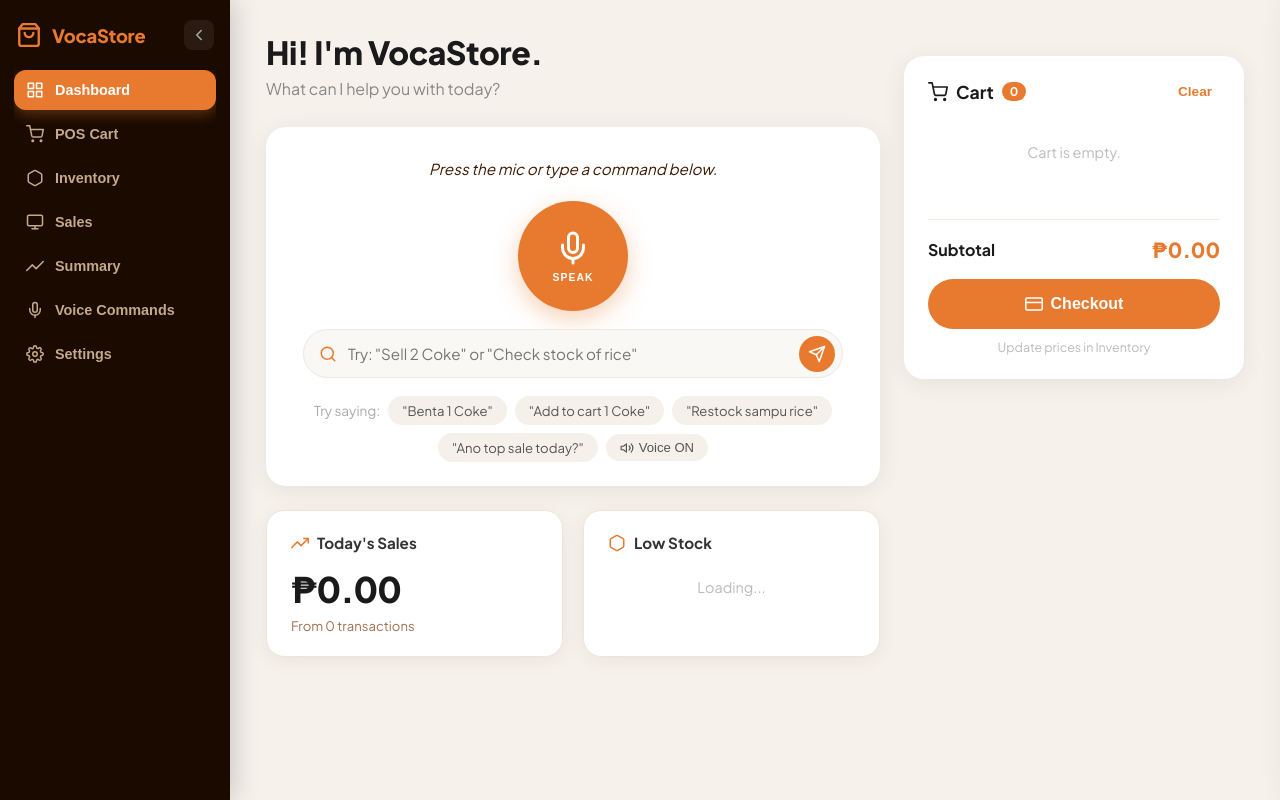
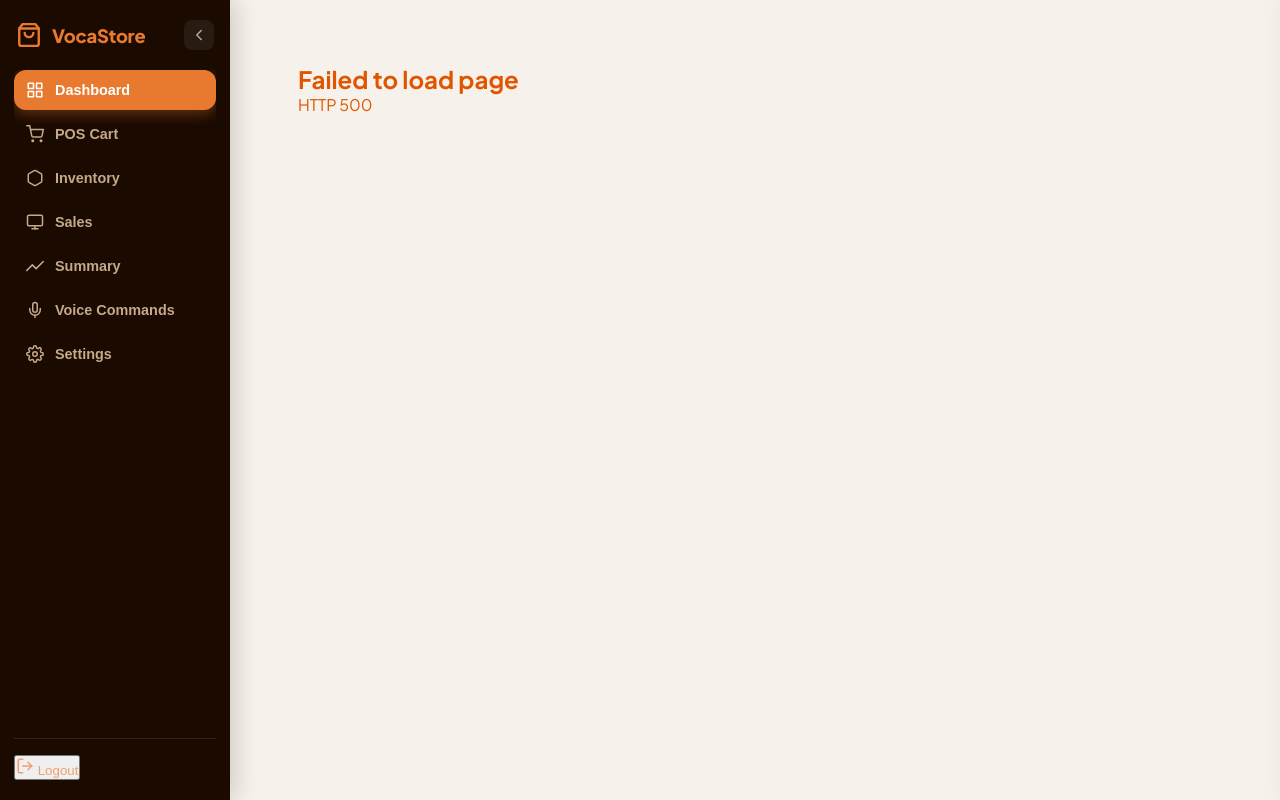
Before and after one commit to aaarcha/VocaStore, a Flask app: template templates/index.html in a window 1280 px wide. Run offline with Flask 3, Linux system fonts and the light colour scheme; the template is opened without the code that fills it, so the values that code supplies are empty; some libraries are stand-ins or nearby versions.

Commit message:
add log in

```diff
--- a/app.py
+++ b/app.py
@@ -1,4 +1,4 @@
-from flask import Flask, jsonify, request, render_template, make_response, session
+from flask import Flask, jsonify, request, render_template, make_response, session, redirect, url_for
 from flask_cors import CORS
 from db import get_connection
 from werkzeug.utils import secure_filename
@@ -43,24 +43,43 @@ def favicon():
     return "", 204
 
 # ── Pages ─────────────────────────────────────────────────────────────────────
+@app.route("/login")
+def login_page():
+    return render_template("login.html")
+
 @app.route("/")
 def home():
+    if "user" not in session:
+        from flask import redirect, url_for
+        return redirect(url_for("login_page"))
     return render_template("index.html")
 
 @app.route("/dashboard")
 def dashboard_page():
+    if "user" not in session:
+        from flask import redirect, url_for
+        return redirect(url_for("login_page"))
     return render_template("dashboard.html")
 
 @app.route("/inventory")
 def inventory_page():
+    if "user" not in session:
+        from flask import redirect, url_for
+        return redirect(url_for("login_page"))
     return render_template("inventory.html")
 
 @app.route("/sales")
 def sales_page():
+    if "user" not in session:
+        from flask import redirect, url_for
+        return redirect(url_for("login_page"))
     return render_template("sales.html")
 
 @app.route("/summary")
 def summary_page():
+    if "user" not in session:
+        from flask import redirect, url_for
+        return redirect(url_for("login_page"))
     return render_template("summary.html")
 
 # ── Products ──────────────────────────────────────────────────────────────────
--- a/static/js/app.js
+++ b/static/js/app.js
@@ -995,3 +995,10 @@ function sShowMsg(id, msg, color) {
     el.style.color = color;
     setTimeout(() => { if (el) el.textContent = ""; }, 3500);
 }
+
+// ─── LOGOUT ───────────────────────────────────────────────────────────────────
+async function doLogout() {
+    if (!confirm("Log out of VocaStore?")) return;
+    await fetch('/api/logout', { method: 'POST' });
+    window.location.href = '/login';
+}
--- a/templates/index.html
+++ b/templates/index.html
@@ -60,7 +60,13 @@
                 <span class="nav-label">Settings</span>
             </button>
         </div>
-
+        <!-- Logout button -->
+        <div style="margin-top: auto; padding-top: 16px; border-top: 1px solid rgba(255,255,255,0.1);">
+            <button onclick="doLogout()" id="nav-logout" style="color: #f0a070;">
+                <svg xmlns="http://www.w3.org/2000/svg" width="18" height="18" viewBox="0 0 24 24" fill="none" stroke="currentColor" stroke-width="2" stroke-linecap="round" stroke-linejoin="round"><path d="M9 21H5a2 2 0 0 1-2-2V5a2 2 0 0 1 2-2h4"/><polyline points="16 17 21 12 16 7"/><line x1="21" y1="12" x2="9" y2="12"/></svg>
+                <span class="nav-label">Logout</span>
+            </button>
+        </div>
 
     </div>
 
```
